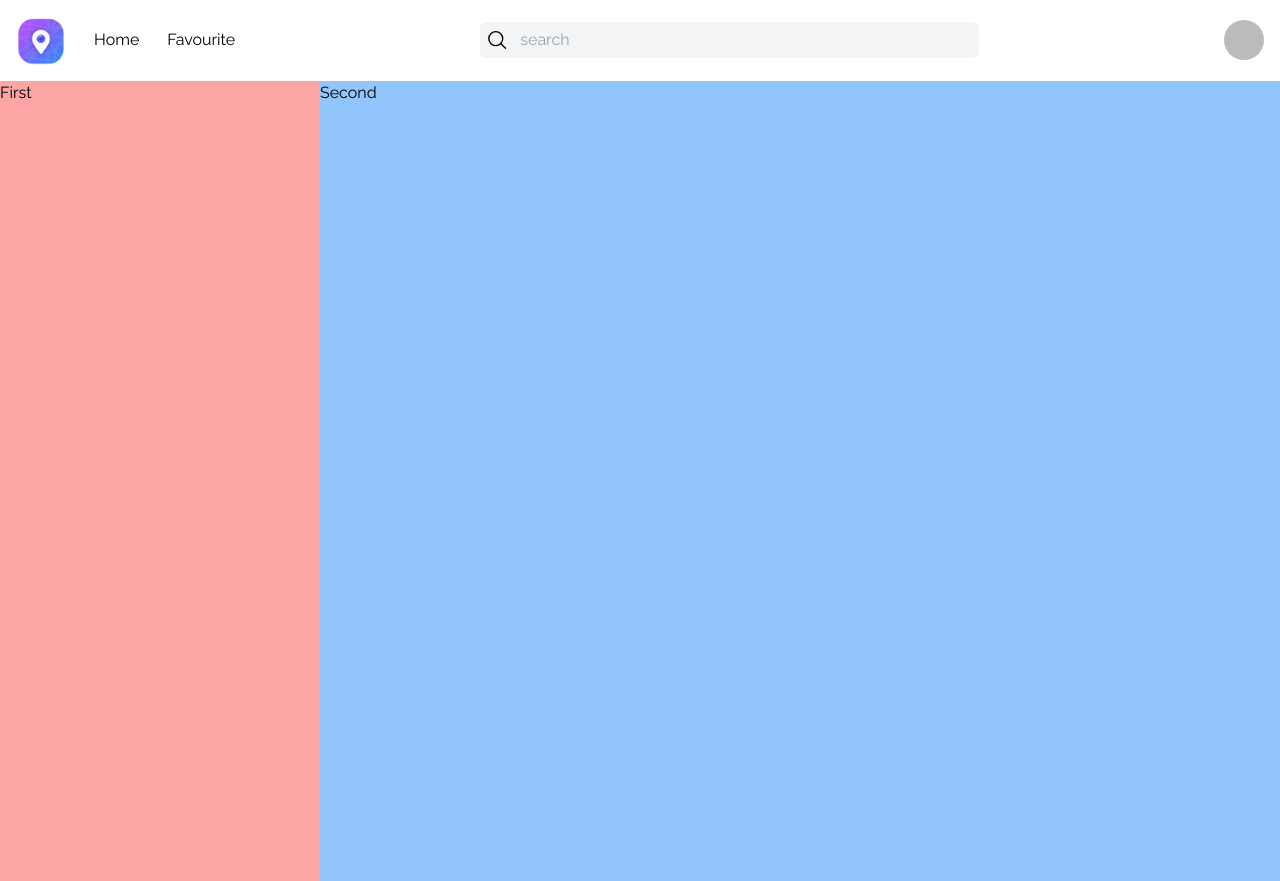
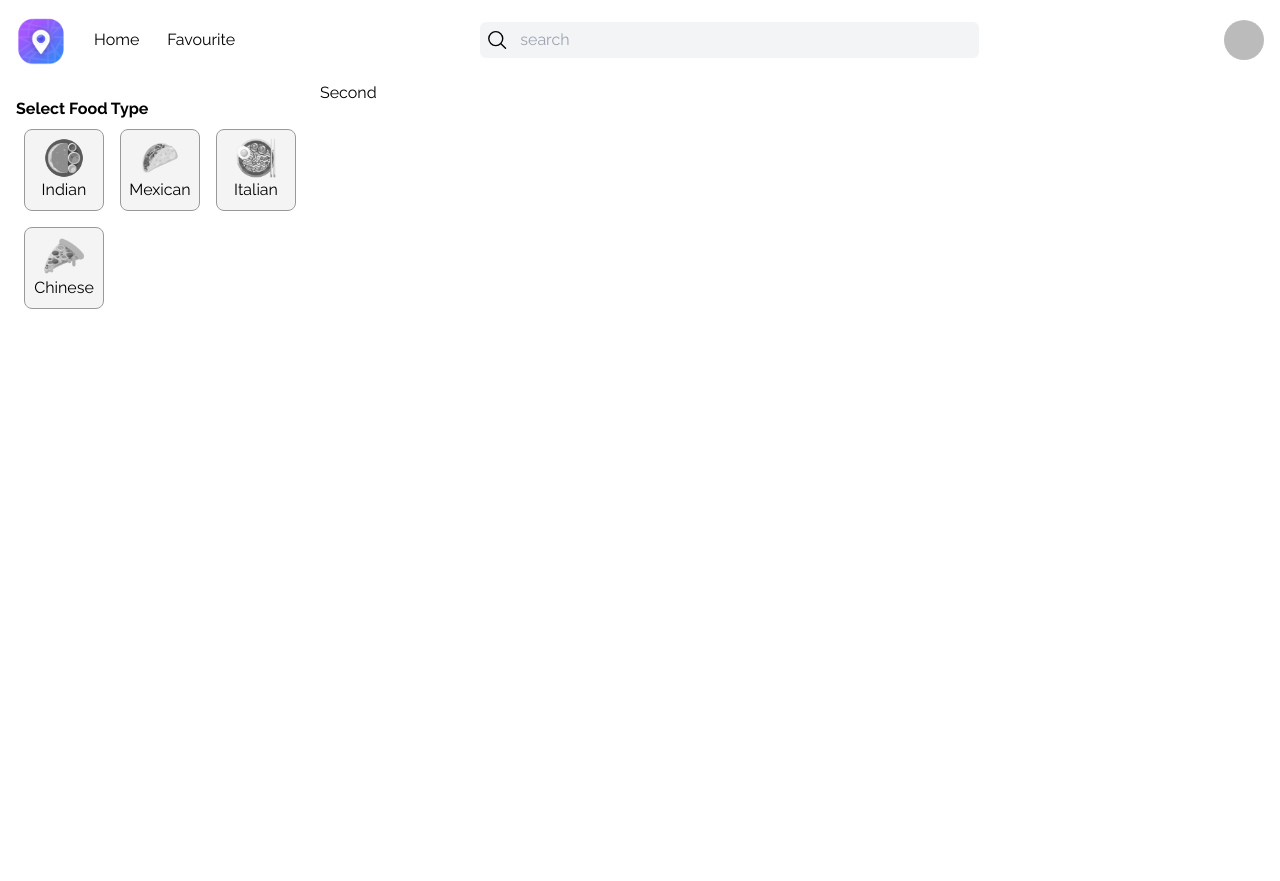
Before and after one commit to Chumani-Lalasa/Google-Map-Place, a Next.js app: page / in a window 1280 px wide. Built offline with nearby package versions, Linux system fonts and the light colour scheme; no server answers; sample sign-in values are in the browser's storage.

Commit message:
categories added

```diff
--- /dev/null
+++ b/Shared/Data.js
@@ -0,0 +1,30 @@
+const CateogryListData = [
+    {
+        id: 1,
+        name: 'Indian',
+        value: 'Indian restaurant',
+        icon: '/masala-dosa.png'
+    },
+    {
+        id: 2,
+        name: 'Mexican',
+        value: 'Mexican restaurant',
+        icon: '/taco.png'
+    },
+    {
+        id: 3,
+        name: 'Italian',
+        value: 'Italian restaurant',
+        icon: '/ramen.png'
+    },
+    {
+        id: 4,
+        name: 'Chinese',
+        value: 'Chinese restaurant',
+        icon: '/pizza.png'
+    },
+];
+
+export default {
+    CateogryListData
+}
--- a/app/page.js
+++ b/app/page.js
@@ -1,4 +1,5 @@
 "use client";
+import CategoryList from "@/components/Home/CategoryList";
 import { signOut, useSession } from "next-auth/react";
 import Image from "next/image";
 import { useRouter } from "next/navigation";
@@ -13,9 +14,11 @@ export default function Home() {
     }
   }, [session]);
   return (
-   <div className="grid grid-cols-4">
-    <div className="bg-red-300 h-screen">First</div>
-    <div className="bg-blue-300 col-span-3">Second</div>
+   <div className="grid grid-cols-4 h-screen">
+    <div className="p-4">
+      <CategoryList />
+    </div>
+    <div className="">Second</div>
       {/* <h1>Hello World</h1>
       <button onClick={()=>signOut()}>Sign Out</button> */}
    </div>
--- /dev/null
+++ b/components/Home/CategoryList.js
@@ -0,0 +1,30 @@
+import Data from '@/Shared/Data';
+import Image from 'next/image';
+import React, { useState } from 'react'
+
+function CategoryList() {
+    const [cateogryList, setCategoryList] = useState(Data.CateogryListData);
+    const [selectedCategory, setSelectedCategory] = useState();
+  return (
+    <div>
+      <h2 className='font-bold'>Select Food Type</h2>
+      <div className='grid grid-cols-1 md:grid-cols-2 lg:grid-cols-3'>
+        {cateogryList.map((item, index) => (
+            <div
+                key={index}
+                className={`flex flex-col justify-center items-center bg-gray-100 p-2 m-2 rounded-lg grayscale hover:grayscale-0 cursor-pointer border-[1px] border-purple-400 ${selectedCategory == index ? 'grayscale-0 border-[1px]' : null}`} onClick={() => setSelectedCategory(index)}>
+                <Image
+                    src={item.icon}
+                    alt={item.name}
+                    width={40}
+                    height={40}
+                />
+                {item.name}
+            </div>
+        ))}
+      </div>
+    </div>
+  )
+}
+
+export default CategoryList
```
